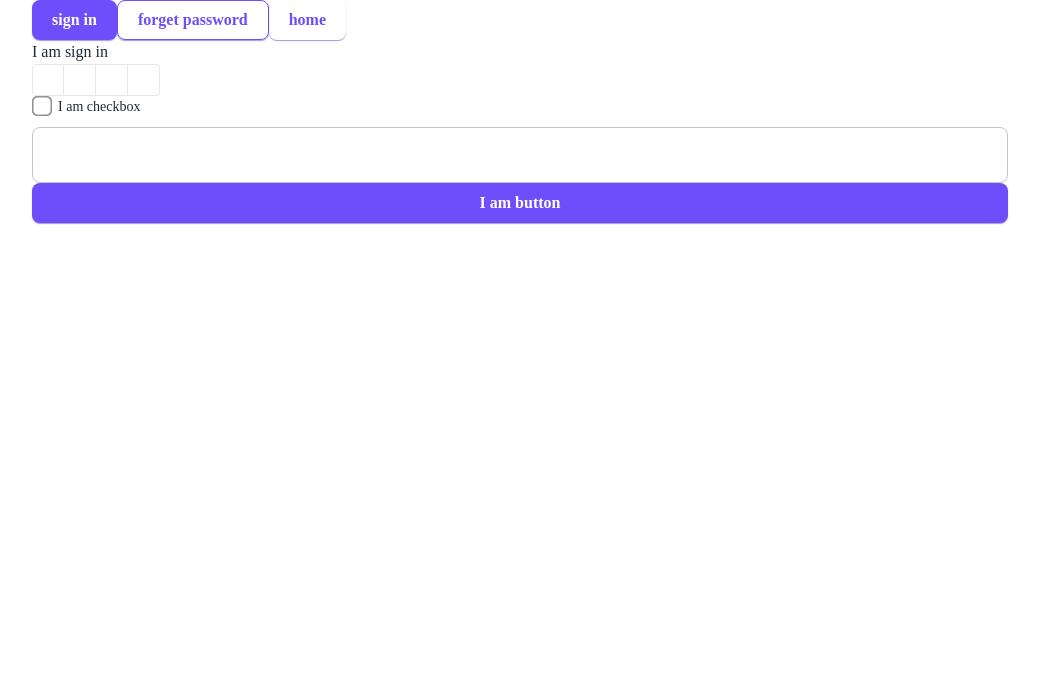
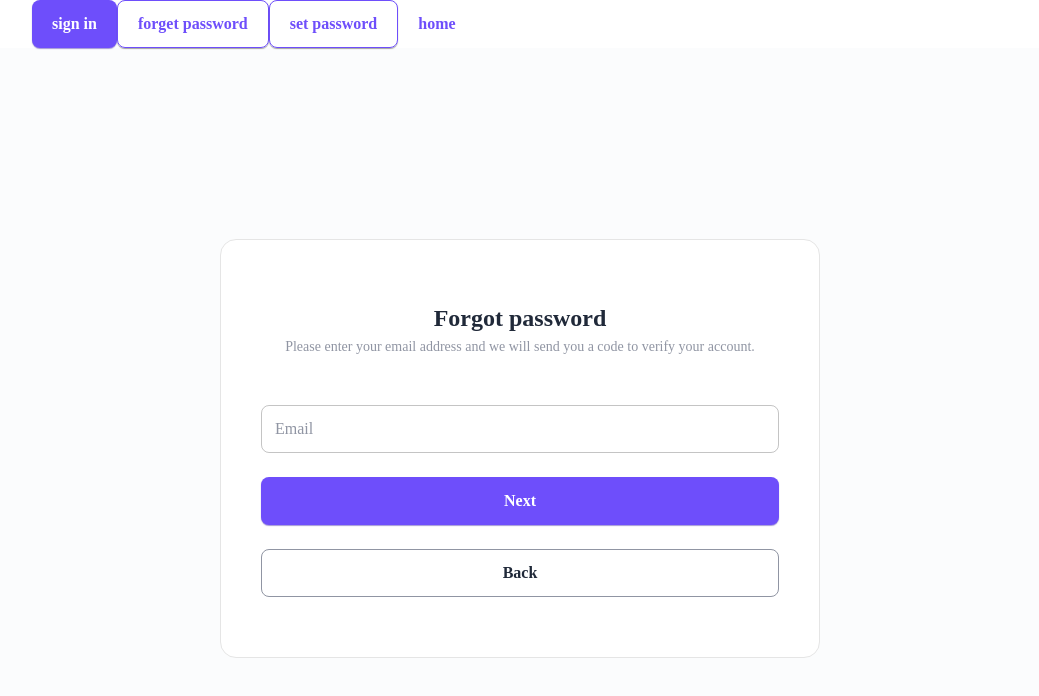
Before and after one commit to youlandinc/sales-development-representative-frontend, a Next.js app: page /auth/forget-password in a window 1280 px wide. Shown: the top 696 px of the page, without its empty margins (120-1159 px from the left). Built offline with nearby package versions, Linux system fonts and the light colour scheme; what @mui/material-nextjs would draw is missing.

Commit message:
feat: buffer

```diff
--- a/src/app/auth/forget-password/page.tsx
+++ b/src/app/auth/forget-password/page.tsx
@@ -1,66 +1,10 @@
 'use client';
 export const fetchCache = 'force-no-store';
 
-import { Container, Stack } from '@mui/material';
+import { ForgetPassword } from '@/components/molecules';
 
-import { REGEXP_ONLY_DIGITS_AND_CHARS } from 'input-otp';
-
-import {
-  StyledButton,
-  StyledCheckbox,
-  StyledInputOTP,
-  StyledInputOTPGroup,
-  StyledInputOTPSlot,
-  StyledTextField,
-} from '@/components/atoms';
-import { useState } from 'react';
-
-const ForgetPassword = () => {
-  const [otp, setOtp] = useState('');
-  const [checkbox, setCheckbox] = useState(false);
-  const [textField, setTextField] = useState('');
-
-  return (
-    <Container>
-      I am sign in
-      <Stack>
-        {otp}
-        <StyledInputOTP
-          maxLength={4}
-          onChange={(e) => {
-            setOtp(e);
-          }}
-          pattern={REGEXP_ONLY_DIGITS_AND_CHARS}
-          value={otp}
-        >
-          <StyledInputOTPGroup>
-            <StyledInputOTPSlot index={0} />
-            <StyledInputOTPSlot index={1} />
-            <StyledInputOTPSlot index={2} />
-            <StyledInputOTPSlot index={3} />
-          </StyledInputOTPGroup>
-        </StyledInputOTP>
-      </Stack>
-      <Stack>
-        <StyledCheckbox
-          checked={checkbox}
-          label={'I am checkbox'}
-          onChange={(e, v) => {
-            setCheckbox(v);
-          }}
-        />
-      </Stack>
-      <Stack>
-        <StyledTextField
-          onChange={(e) => setTextField(e.target.value)}
-          value={textField}
-        />
-      </Stack>
-      <Stack>
-        <StyledButton>I am button</StyledButton>
-      </Stack>
-    </Container>
-  );
+const ForgetPasswordPage = () => {
+  return <ForgetPassword />;
 };
 
-export default ForgetPassword;
+export default ForgetPasswordPage;
--- a/src/app/auth/sign-in/page.tsx
+++ b/src/app/auth/sign-in/page.tsx
@@ -4,7 +4,7 @@ export const fetchCache = 'force-no-store';
 import { SignIn } from '@/components/molecules';
 
 const SignInPage = () => {
-  return <SignIn></SignIn>;
+  return <SignIn />;
 };
 
 export default SignInPage;
--- a/src/app/layout.tsx
+++ b/src/app/layout.tsx
@@ -57,6 +57,12 @@ const RootLayout = ({
                     forget password
                   </StyledButton>
                   <StyledButton
+                    onClick={() => router.push('/auth/set-password')}
+                    variant={'outlined'}
+                  >
+                    set password
+                  </StyledButton>
+                  <StyledButton
                     onClick={() => router.push('/')}
                     variant={'text'}
                   >
--- a/src/components/atoms/StyledButton/StyledButton.tsx
+++ b/src/components/atoms/StyledButton/StyledButton.tsx
@@ -23,6 +23,7 @@ export const StyledButton: FC<StyledButtonProps> = ({
   variant = 'contained',
   children,
   color = 'primary',
+  size = 'large',
   ...rest
 }) => {
   return (
@@ -30,6 +31,7 @@ export const StyledButton: FC<StyledButtonProps> = ({
       color={color}
       disabled={disabled || loading}
       onClick={onClick}
+      size={size}
       sx={{
         '&.MuiButton-root': {
           fontSize: 16,
@@ -37,7 +39,12 @@ export const StyledButton: FC<StyledButtonProps> = ({
           lineHeight: 1.5,
           textTransform: 'none',
           borderRadius: 2,
-          boxShadow: '0px 1px 1px 0px rgba(73, 51, 173, 0.50)',
+          boxShadow: (theme) => {
+            if (variant === 'text' || color === 'inherit') {
+              return 'none';
+            }
+            return theme.palette.boxShadow[`button_${variant}_${color}_shadow`];
+          },
         },
         '&.MuiButton-contained': {
           bgcolor:
@@ -90,14 +97,20 @@ export const StyledButton: FC<StyledButtonProps> = ({
         '&.MuiButton-outlinedInfo, &.MuiButton-textInfo': {
           color: 'text.primary',
         },
+        '&.MuiButton-sizeLarge': {
+          px: 2.5,
+          height: 48,
+          fontSize: 16,
+        },
         '&.MuiButton-sizeMedium': {
-          px: 2.5,
-          height: 40,
+          px: 2,
+          height: 32,
+          fontSize: 14,
         },
         '&.MuiButton-sizeSmall': {
           px: 1.5,
-          height: 32,
-          fontSize: 14,
+          height: 24,
+          fontSize: 12,
         },
         ...sx,
       }}
--- a/src/components/atoms/StyledTextField/StyledTextField.tsx
+++ b/src/components/atoms/StyledTextField/StyledTextField.tsx
@@ -1,7 +1,5 @@
 import { FC } from 'react';
 import { StandardTextFieldProps, SxProps, TextField } from '@mui/material';
-
-import { useBreakpoints } from '@/hooks';
 
 export interface StyledTextFieldProps
   extends Omit<StandardTextFieldProps, 'variant'> {
@@ -15,13 +13,13 @@ export const StyledTextField: FC<StyledTextFieldProps> = ({
   onChange,
   variant = 'outlined',
   disabledAutoFill = true,
+  size = 'medium',
   ...rest
 }) => {
-  const breakpoints = useBreakpoints();
-
   return (
     <TextField
       onChange={onChange}
+      size={size}
       slotProps={{
         input: {
           ...rest.slotProps?.input,
@@ -44,6 +42,15 @@ export const StyledTextField: FC<StyledTextFieldProps> = ({
           '& span': {
             color: 'text.focus',
           },
+        },
+        '& .MuiInputLabel-outlined': {
+          transform: 'translate(14px, 12px) scale(1)',
+        },
+        '& .MuiInputLabel-outlined.MuiInputLabel-shrink': {
+          transform: 'translate(14px, -8px) scale(0.75)',
+        },
+        '& .MuiOutlinedInput-input': {
+          padding: '12.5px 14px',
         },
         '& .MuiOutlinedInput-root': {
           borderRadius: 2,
--- /dev/null
+++ b/src/components/molecules/Auth/ForgetPassword.tsx
@@ -0,0 +1,58 @@
+'use client';
+import { useState } from 'react';
+
+import { Stack, Typography } from '@mui/material';
+import { StyledButton, StyledTextField } from '@/components/atoms';
+
+export const ForgetPassword = () => {
+  const [email, setEmail] = useState('');
+
+  return (
+    <Stack
+      alignItems={'center'}
+      bgcolor={'#FBFCFD'}
+      height={'100vh'}
+      justifyContent={'center'}
+      width={'100%'}
+    >
+      <Stack
+        bgcolor={'#ffffff'}
+        border={'1px solid #E5E5E5'}
+        borderRadius={4}
+        gap={6}
+        maxWidth={600}
+        px={5}
+        py={7.5}
+        width={'100%'}
+      >
+        <Stack>
+          <Typography textAlign={'center'} variant={'h5'}>
+            Forgot password
+          </Typography>
+          <Typography
+            color={'text.secondary'}
+            textAlign={'center'}
+            variant={'body2'}
+          >
+            Please enter your email address and we will send you a code to
+            verify your account.
+          </Typography>
+        </Stack>
+
+        <Stack gap={3}>
+          <StyledTextField
+            label={'Email'}
+            onChange={(e) => setEmail(e.target.value)}
+            placeholder={'Email'}
+            value={email}
+          />
+
+          <StyledButton>Next</StyledButton>
+          <StyledButton color={'info'} variant={'outlined'}>
+            Back
+          </StyledButton>
+        </Stack>
+      </Stack>
+    </Stack>
+  );
+};
--- /dev/null
+++ b/src/components/molecules/Auth/SetPassword.tsx
@@ -0,0 +1,35 @@
+import { Stack, Typography } from '@mui/material';
+import { StyledButton, StyledTextField } from '@/components/atoms';
+
+export const SetPassword = () => {
+  return (
+    <Stack
+      alignItems={'center'}
+      bgcolor={'#FBFCFD'}
+      height={'100vh'}
+      justifyContent={'center'}
+      width={'100%'}
+    >
+      <Stack
+        bgcolor={'#ffffff'}
+        border={'1px solid #E5E5E5'}
+        borderRadius={4}
+        gap={6}
+        maxWidth={600}
+        px={5}
+        py={7.5}
+        width={'100%'}
+      >
+        <Typography textAlign={'center'} variant={'h5'}>
+          Set password
+        </Typography>
+        <Stack gap={3}>
+          <StyledTextField label={'New password'} />
+          <StyledTextField label={'Confirm password'} />
+
+          <StyledButton>Set password</StyledButton>
+        </Stack>
+      </Stack>
+    </Stack>
+  );
+};
--- a/src/components/molecules/Auth/SignIn.tsx
+++ b/src/components/molecules/Auth/SignIn.tsx
@@ -20,7 +20,7 @@ export const SignIn = () => {
         bgcolor={'#ffffff'}
         border={'1px solid #E5E5E5'}
         borderRadius={4}
-        gap={3}
+        gap={6}
         maxWidth={600}
         px={5}
         py={7.5}
@@ -39,10 +39,9 @@ export const SignIn = () => {
           </Typography>
         </Stack>
 
-        <Stack gap={3} mt={3}>
+        <Stack gap={3}>
           <StyledTextField label={'Email'} />
           <StyledTextField label={'Password'} />
-        </Stack>
 
           <Stack flexDirection={'row'}>
             <StyledCheckbox
@@ -65,5 +64,6 @@ export const SignIn = () => {
           <StyledButton>Log in</StyledButton>
         </Stack>
       </Stack>
+    </Stack>
   );
 };
--- a/src/components/molecules/Auth/index.ts
+++ b/src/components/molecules/Auth/index.ts
@@ -1 +1,5 @@
 export * from './SignIn';
+
+export * from './ForgetPassword';
+
+export * from './SetPassword';
--- a/src/theme/index.ts
+++ b/src/theme/index.ts
@@ -82,6 +82,18 @@ declare module '@mui/material/styles' {
   interface TypeBoxShadow {
     card_shadow: string;
     dropdown_shadow: string;
+    button_contained_primary_shadow: string;
+    button_outlined_primary_shadow: string;
+    button_contained_secondary_shadow: string;
+    button_outlined_secondary_shadow: string;
+    button_contained_info_shadow: string;
+    button_outlined_info_shadow: string;
+    button_contained_success_shadow: string;
+    button_outlined_success_shadow: string;
+    button_contained_warning_shadow: string;
+    button_outlined_warning_shadow: string;
+    button_contained_error_shadow: string;
+    button_outlined_error_shadow: string;
   }
 
   interface TypographyVariants {
@@ -198,7 +210,20 @@ const defaultOptions: ThemeOptions = {
     boxShadow: {
       card_shadow: '0px 0px 10px 0px rgba(17, 52, 227, 0.20)',
       dropdown_shadow:
-        'box-shadow: 0px 10px 10px 0px rgba(17, 52, 227, 0.10), 0px 0px 2px 0px rgba(17, 52, 227, 0.10)',
+        '0px 10px 10px 0px rgba(17, 52, 227, 0.10), 0px 0px 2px 0px rgba(17, 52, 227, 0.10)',
+      button_contained_primary_shadow:
+        '0px 1px 1px 0px rgba(73, 51, 173, 0.50)',
+      button_outlined_primary_shadow: '0px 1px 1px 0px rgba(72, 72, 72, 0.50)',
+      button_contained_secondary_shadow: '',
+      button_outlined_secondary_shadow: '',
+      button_contained_info_shadow: '',
+      button_outlined_info_shadow: '',
+      button_contained_success_shadow: '',
+      button_outlined_success_shadow: '',
+      button_contained_warning_shadow: '',
+      button_outlined_warning_shadow: '',
+      button_contained_error_shadow: '',
+      button_outlined_error_shadow: '',
     },
   },
   typography: {
```
Also changed, not shown: eslint.config.mjs (+10 -10 lines), src/app/auth/set-password/page.tsx (added, +10 -0 lines). Lines whose indentation alone changed are shown as unchanged.
